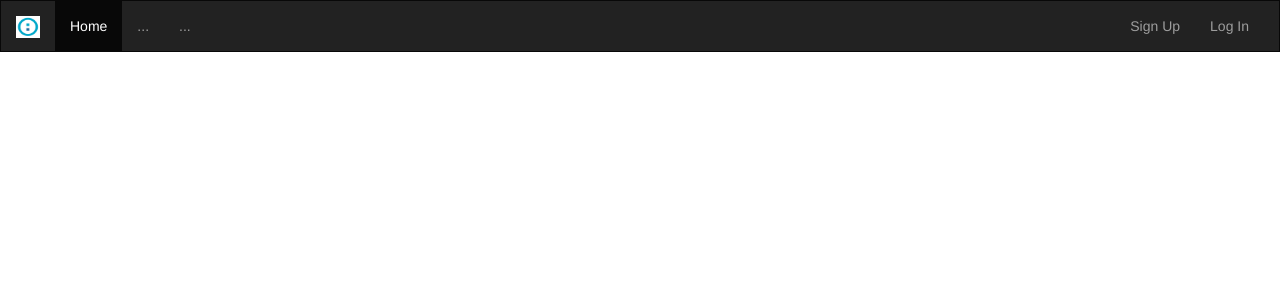
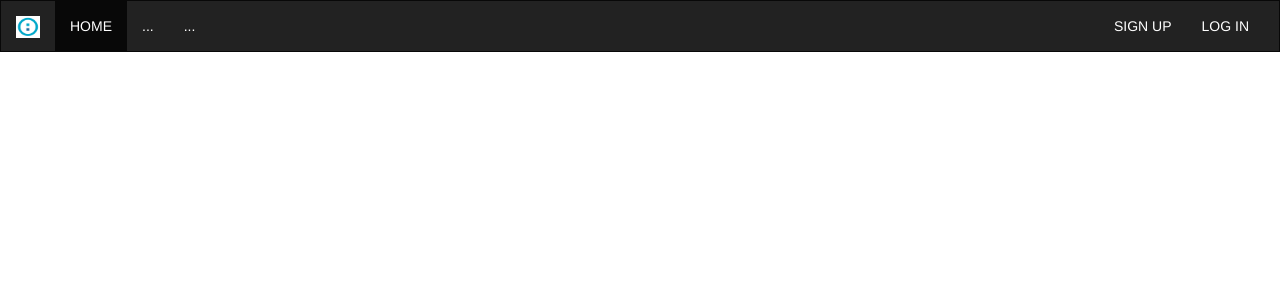
Before and after one commit to Christopher62/Evaluation---Simplon, a PHP site: page /chris.php in a window 1280 px wide. Shown: the top 300 px of the page. Run offline with PHP 8.4, Linux system fonts and the light colour scheme; some libraries are stand-ins or nearby versions.

Commit message:
Fixed conflit with css files

```diff
--- a/style/css/christopher.css
+++ b/style/css/christopher.css
@@ -1 +1 @@
-#navigation{border-radius:0}#navigation #logo{height:22px;width:24px}
+#navigation{border-radius:0;text-transform:uppercase}#navigation a{color:#FFF}#navigation #logo{height:22px;width:24px}
--- a/style/less/christopher.less
+++ b/style/less/christopher.less
@@ -1,9 +1,15 @@
 // out: ../css/christopher.css, compress: true
+@text-transform: uppercase;
+@colorlink: #FFF;
 @height-logo: 22px;
 @width-logo: 24px;
 
 #navigation{
   border-radius: 0;
+  text-transform: @text-transform;
+  a{
+    color: @colorlink;
+  }
   #logo{
     height: @height-logo;
     width: @width-logo;
```
